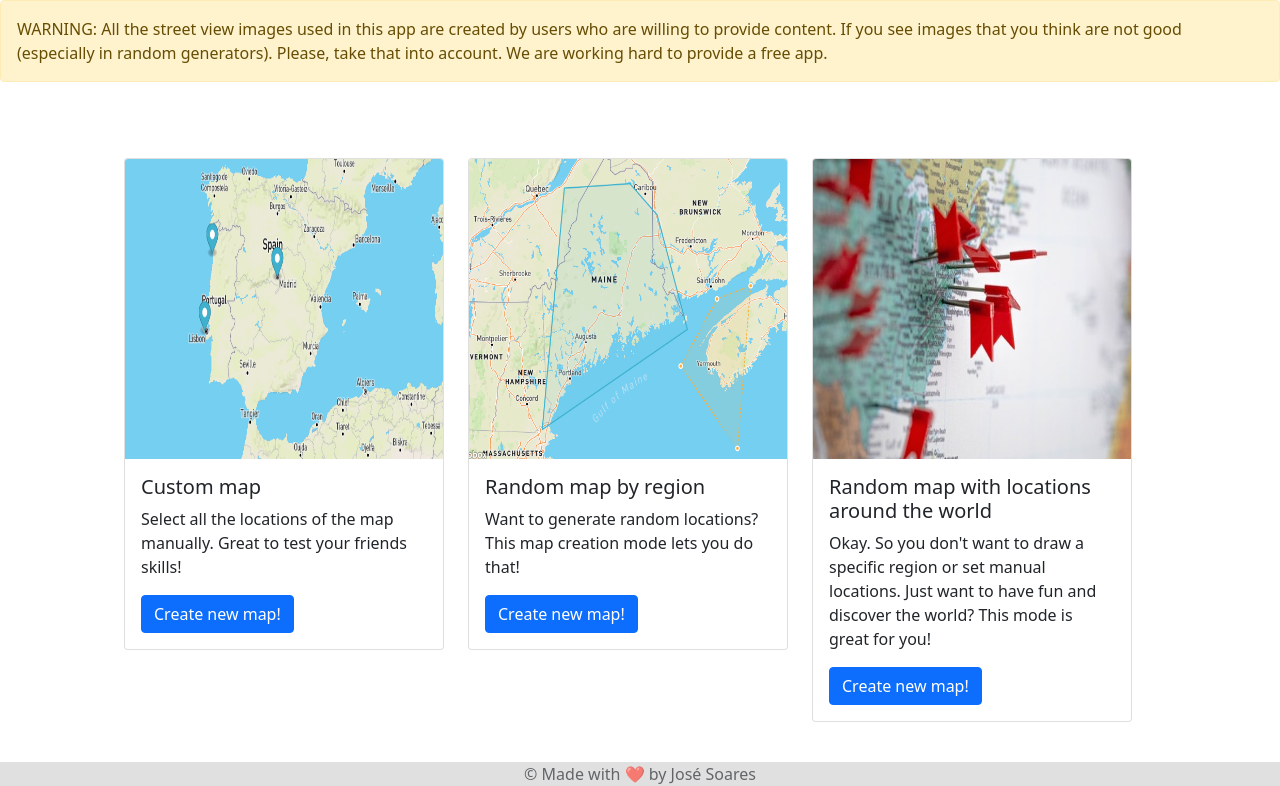
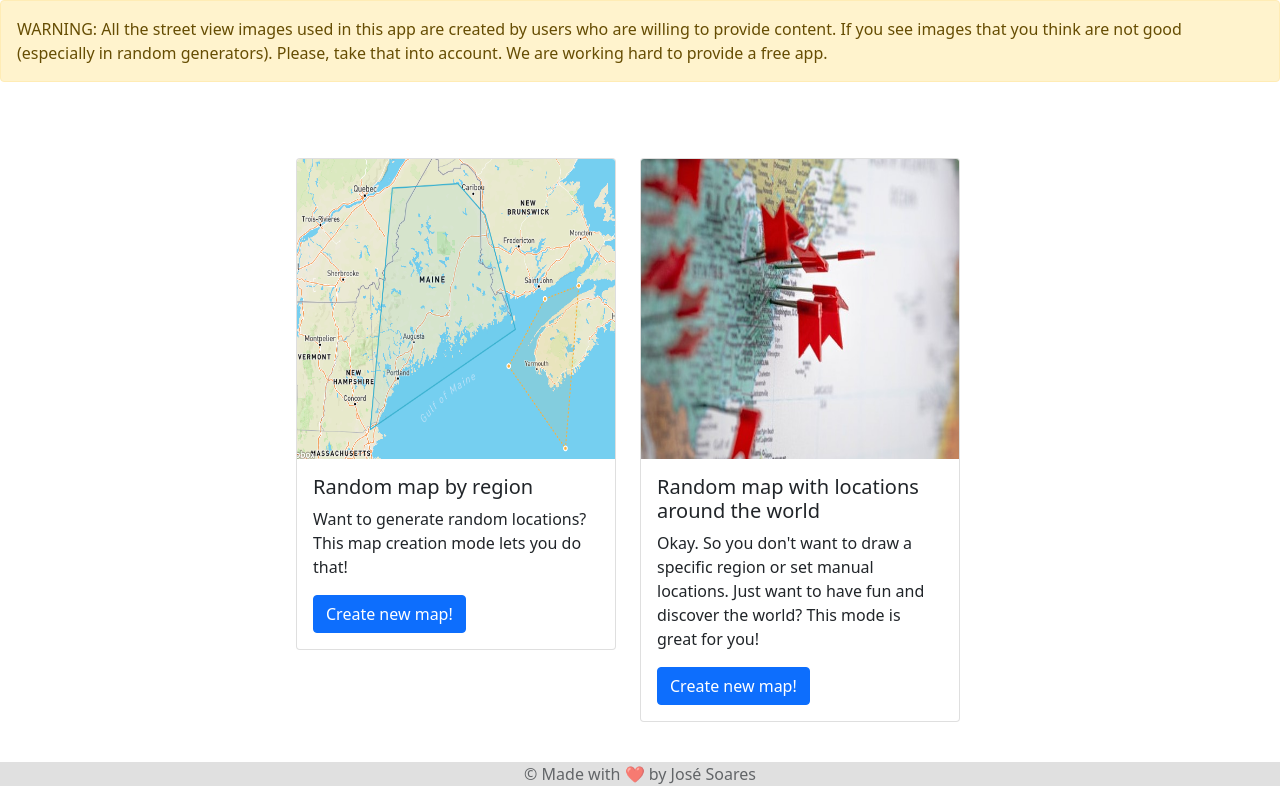
Before and after one commit to jphjsoares/whereami, a Django app: page /map/ in a window 1280 px wide. Shown: the part 66-852 px from the top of the page. Run offline with Django 3.2, Linux system fonts and the light colour scheme; some libraries are stand-ins or nearby versions.

Commit message:
Multiple small fixes

```diff
--- a/src/game/templates/game/singleplayer-home.html
+++ b/src/game/templates/game/singleplayer-home.html
@@ -51,6 +51,9 @@
                 <form id="select-map-id" action="" method="POST">
                     {% csrf_token %}
                     <div class="mb-3">
+                        <div class="alert alert-warning messages" role="alert">
+                                <p>Be careful with adblock extensions. It might cause the game to not function correctly</p>
+                        </div>
                         <label for="map_id" class="form-label">Enter the map id that was given to you after map creation</label>
                         <input id="map_id" name="map_id" class="form-control" aria-describedby="enter map id">
                     </div>
--- a/src/game/templates/game/singleplayer-instance.html
+++ b/src/game/templates/game/singleplayer-instance.html
@@ -17,9 +17,10 @@
 
     <!-- Just to prevent cheating, all rights are reserved though -->
     <style type="text/css">
-        .AttributionContainer {
+        .mapillary-attribution-container {
             display: none !important;
         }
+
         #guess-results {
             position: fixed;
             display: none;
--- a/src/map/templates/map/index.html
+++ b/src/map/templates/map/index.html
@@ -15,17 +15,6 @@
             WARNING: All the street view images used in this app are created by users who are willing to provide content. If you see images that you think are not good (especially in random generators). Please, take that into account. We are working hard to provide a free app.
         </div>
         <div class="row justify-content-sm-center" style="flex: 1 0 auto; width: 100%; margin-top: 60px; margin-bottom: 20px;">
-            <div class="col-sm-auto">
-                <div class="card" style="width: 20rem;">
-                  <img style="height: 300px;" src="{% static 'custom.png' %}" class="card-img-top" alt="...">
-                  <div class="card-body">
-                    <h5 class="card-title">Custom map</h5>
-                    <p class="card-text">Select all the locations of the map manually. Great to test your friends skills!</p>
-                    <a href="{% url 'create-custom' %}" class="btn btn-primary">Create new map!</a>
-                  </div>
-                </div>
-            </div>
-
             <div class="col-sm-auto">
                 <div class="card" style="width: 20rem;">
                   <img style="height: 300px;" src="{% static 'by-region.png' %}" class="card-img-top" alt="...">
--- a/src/map/urls.py
+++ b/src/map/urls.py
@@ -3,7 +3,7 @@ from . import views
 
 urlpatterns = [
     path('', views.index, name="map-home"),
-    path('createcustom', views.create_custom, name="create-custom"),
+    # feature not working atm: path('createcustom', views.create_custom, name="create-custom"),
     path('createbyregion', views.create_by_region, name="create-by-region"),
     path('createworld', views.create_world, name="create-world"),
     path('report/<slug:image_key>/<int:reason_low_quality>/<int:reason_wrong_coordinates>/', views.report_image, name="report-image"),
--- a/src/map/views.py
+++ b/src/map/views.py
@@ -48,8 +48,13 @@ locations_to_submit_final = []
 def index(request):
     return render(request, 'map/index.html')
 
+"""
+For now, this will be commented because new Mapillary API does not make it
+easy for this feature to work. Will probably work on it later again.
+"""
+
 def create_custom(request):
-    """Creates a map with locations chosen by the user"""
+    #Creates a map with locations chosen by the user
 
     if request.method == 'POST':
         form = GenerateCustomMap(request.POST)
@@ -78,6 +83,7 @@ def create_custom(request):
             return redirect("/map/createcustom")
     else:
         return render(request, 'map/create-custom.html')
+
 
 def create_by_region(request):
     """Creates a map with locations randomly selected inside a polygon"""
--- a/src/static/map/javascript/mapByRegion.js
+++ b/src/static/map/javascript/mapByRegion.js
@@ -1,5 +1,4 @@
 mapboxgl.accessToken = 'pk.eyJ1IjoiY2FzZWlubWVsbCIsImEiOiJja3o4anZjOHMwdWQxMndxbTFoZGM3YzI1In0.B6eDbdCeO01bXCrDkDZIdw';
-mapboxgl.accessToken = 'pk.eyJ1IjoiY2FzZWlubWVsbCIsImEiOiJja2tpZWU3bG8wNXN4MnBzNzVibnN5dG90In0.D6Y43QmUBiirztruQeEFHA';
 
 let map = new mapboxgl.Map({
     container: 'map',
```
Lines whose indentation alone changed are shown as unchanged.
